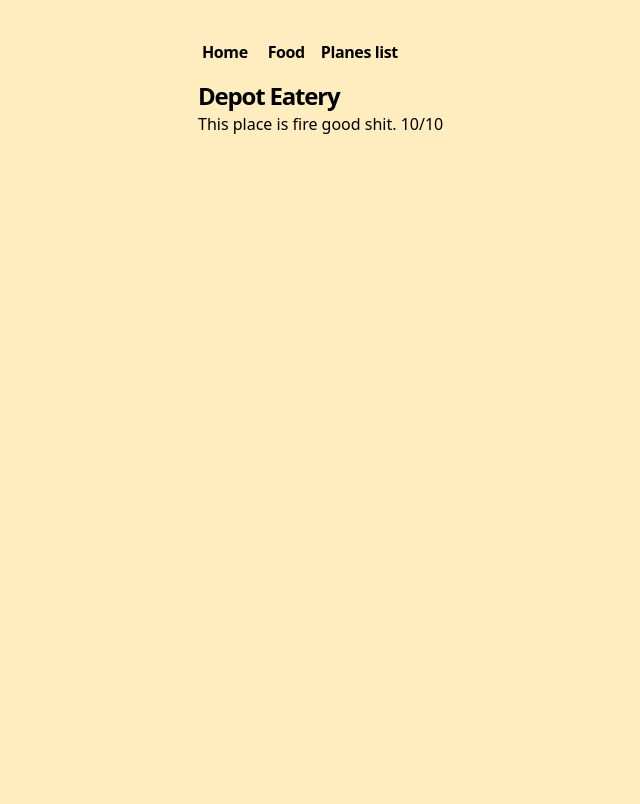
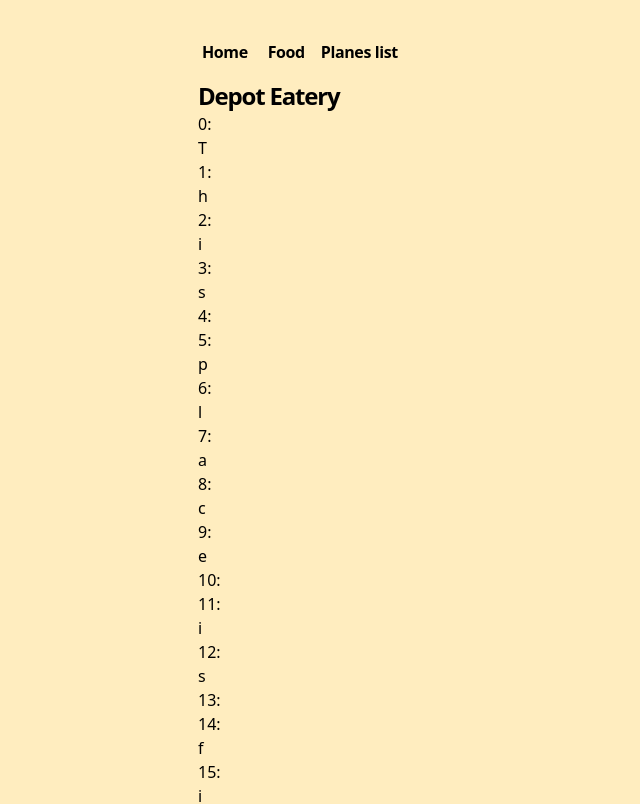
Before and after one commit to pietasty/Website, a Next.js app: page /food/depot-eatery in a window 1280 px wide. Shown: the top 804 px of the page, without its empty margins (154-794 px from the left). Built offline with nearby package versions, Linux system fonts and the light colour scheme.

Commit message:
working on the individual food page

```diff
--- /dev/null
+++ b/app/components/food.tsx
@@ -0,0 +1,34 @@
+import {Tag} from './tag'
+
+function getValueContent(value){
+    if(Array.isArray(value)){
+        return (
+            <div>
+                {value.map(v => <Tag text={v}/>)}
+            </div>
+            )
+    }
+    return <p>{value}</p>
+}
+
+function getContent(key, value){
+    return (
+        <div>
+            <h4>{key}:</h4>
+            {getValueContent(value)}
+        </div>
+    )
+}
+
+export function Food({metadata, content}) {
+    return (
+        <div>
+            <h1 className="title font-semibold text-2xl tracking-tighter">
+                {metadata.title}
+            </h1>
+            <article>
+                { Object.entries(content).map(kv => getContent(...kv)) }
+            </article>
+        </div>
+    );
+}
--- a/app/food/[slug]/page.tsx
+++ b/app/food/[slug]/page.tsx
@@ -1,6 +1,6 @@
 import { getFoodPosts } from '../utils'
-import { baseUrl } from '../../sitemap'
 import { notFound } from 'next/navigation'
+import { Food } from '../../components/food'
 
 export async function generateStaticParams() {
     let posts = getFoodPosts();
@@ -29,7 +29,7 @@
     }
 }
 
-export default function Blog({ params }) {
+export default function Page({ params }) {
     let post = getFoodPosts().find((post) => post.slug === params.slug)
 
     if (!post) {
@@ -40,12 +40,7 @@
     return (
         <section>
             {/* script application/ld+json goes here */}
-            <h1 className="title font-semibold text-2xl tracking-tighter">
-                {post.metadata.title}
-            </h1>
-            <article className="prose">
-                <p>{post.content}</p>
-            </article>
+            <Food metadata={post.metadata} content={post.content} />
         </section>
     )
 }
```
